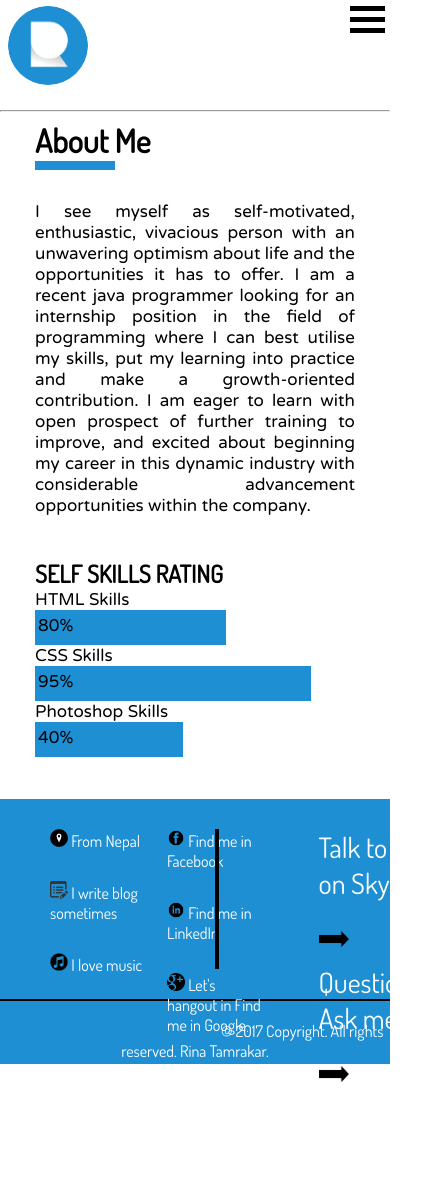
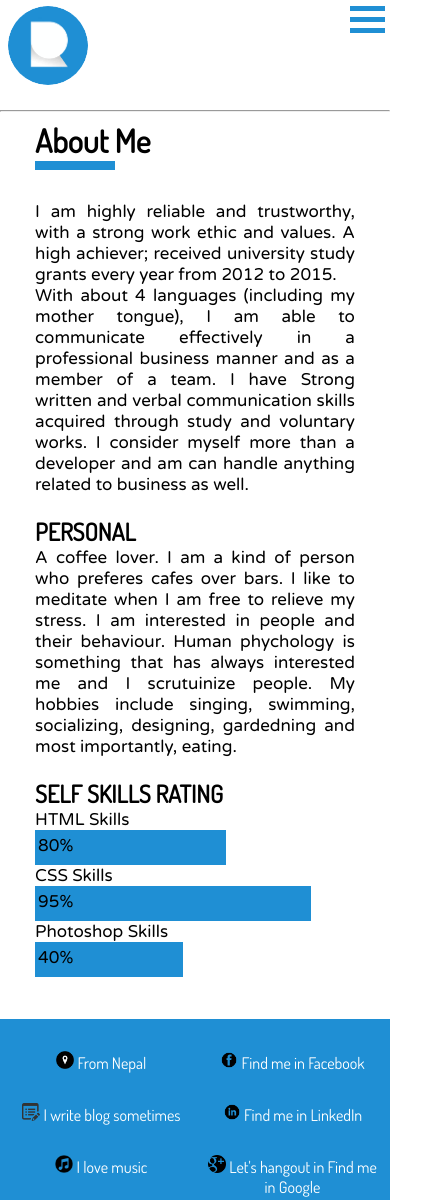
Before and after one commit to TmkrRina/csy1018-assign1, a plain HTML site: page bio.html in a window 390 px wide. Shown: the top 1200 px of the page, 436 px wide, since content can reach past the window. Before the commit the page ends 1099 px from the top, so only its background shows below. Drawn offline with Linux system fonts and the light colour scheme.

Commit message:
Last commit before submit

```diff
--- a/bio.html
+++ b/bio.html
@@ -5,7 +5,8 @@
 <html>
 <head>
   <title> Bio </title><!-- Title of the page -->
-  <link rel="stylesheet" href="styles/design.css">
+  <link rel="stylesheet" href="styles/design.css"> <!--external css page link-->
+    <!--Google Fonts -->
   <link href="https://fonts.googleapis.com/css?family=Open+Sans+Condensed:300" rel="stylesheet">
   <link href="https://fonts.googleapis.com/css?family=Varela+Round" rel="stylesheet">
   <link href="https://fonts.googleapis.com/css?family=Dosis" rel="stylesheet">
@@ -19,7 +20,7 @@
         </div>
 
 
-        <div class="ham">
+        <div class="ham">  <!-- Top responsive Navigation -->
           <div><label for="disp-nav" class="disp-nav"></label></div>
           <div><label for="disp-nav" class="disp-nav"></label></div>
           <div><label for="disp-nav" class="disp-nav"></label></div>
@@ -35,13 +36,24 @@
                 </nav>
               </header>
 <hr />
-      <div class = "rest">
+      <div class = "rest"> <!-- wrapper for content area -->
         <div class="page_title">
           <h1 class="topics"><span class="borders">  About </span>  Me </h1>
         </div>
-        <div class="content">
-          <p> I see myself as self-motivated, enthusiastic, vivacious person with an unwavering optimism about life and the opportunities it has to offer. I am a recent java programmer  looking for an internship position in the field of programming where I can best utilise my skills, put my learning into practice and make a growth-oriented contribution. I am eager to learn with open prospect of further training to improve, and excited about beginning my career in this dynamic industry with considerable advancement opportunities within the company.</p>
-          <br /> <br />
+        <div class="content"> <!--content area-->
+          <p> I am highly reliable and trustworthy, with a strong work ethic and values.
+            A high achiever; received university study grants every year
+            from 2012 to 2015. </p>
+          <p>  With about 4 languages (including my mother tongue), I am able to communicate effectively in a professional
+            business manner and as a member of a team. I have Strong written and
+            verbal communication skills acquired through study and voluntary works. I consider myself more than a developer and
+            am can handle anything related to business as well.</p>
+          <br />
+          <h3> PERSONAL </h3>
+          <p> A coffee lover. I am a kind of person who preferes cafes over bars. I like to meditate when I am
+            free to relieve my stress. I am interested in people and their behaviour. Human phychology is
+            something that has always interested me and I scrutuinize people. My hobbies include singing,
+          swimming, socializing, designing, gardedning and most importantly, eating. </p> <br/>
           <h3> SELF SKILLS RATING </h3>
           HTML Skills  <div  class="bio_content bio_trans1"> 80% </div>
           CSS Skills  <div  class="bio_content bio_trans2"> 95% </div>
@@ -53,7 +65,7 @@
 </div>
 </div>
 <footer>
- <div class="foot">
+ <div class="foot"> <!--footer of the page-->
       <div class="foot-1">
         <ul>
               <li><img src="images/location.png" alt="Location" />  From Nepal </li>
@@ -75,7 +87,7 @@
       </ul>
     </div>
   </div>
-      <div class="last-foot">
+      <div class="last-foot"> <!--Copyright part, footer -->
         <p> © 2017 Copyright. All rights reserved. Rina Tamrakar. </p>
       </div>
 
--- a/styles/design.css
+++ b/styles/design.css
@@ -9,12 +9,14 @@ header{
   height:110px;
 }
 
+/*-- Container for home page --*/
 .container{
   background-image: url("../images/rinaa.jpg");
   background-repeat: no-repeat;
-  background-size: 100% auto;
+  background-size: 100% auto  ;
 }
 
+/* -- LOGO FOR THE WEBSITE --*/
 .logo{
   float:left;
   width: 7%;
@@ -27,19 +29,13 @@ header{
   width: 80px;
 }
 
-.main_title{
-  float:left;
-  width: 28%;
-  padding-top:4%;
-  color: #4C95E8;
-  font-family: 'Sansita', sans-serif;
-  font-size: 20px;
+/* -- TOP NAVIGATION */
+.ham{
+  float: right;
+  cursor: pointer;
 }
 
-.ham{
-  float: right;
-}
-/*Strip the ul of padding and list styling*/
+/*Striping the ul of padding and list styling*/
 nav {
   float: right;
 }
@@ -47,13 +43,13 @@ nav ul {
 	list-style-type:none;
 }
 
-/*Create a horizontal list with spacing*/
+/*Creating a horizontal list with spacing*/
 nav li {
 	display:inline-block;
 	margin-right: 9px;
 }
 
-/*Style for menu links*/
+/*Menu Links styling*/
 nav li a {
 	display:block;
 	min-width:140px;
@@ -73,18 +69,19 @@ nav li a {
 	color: #000;
 }
 
-/*Hover state for top level links*/
+/*-- Hover links styling --*/
 nav li:hover a  {
 	color: #1f8fd4;
 }
 
-/*Style 'show menu' label button and hide it by default*/
+/*-- Style Ham navigation and hide by default*/
 .disp-nav {
   width: 35px;
   height: 5px;
-  background-color: black;
+  background-color: #1f8fd4;
   margin: 6px 5px;
 	display: none;
+  cursor: pointer;
 }
 
 /*Hide checkbox*/
@@ -92,7 +89,7 @@ input[type=checkbox]{
     display: none;
 }
 
-/*Show menu when invisible checkbox is checked*/
+/*--Display nav when invisible checkbox is checked*/
 input[type=checkbox]:checked ~ nav ul{
     display: block;
 }
@@ -101,7 +98,7 @@ input[type=checkbox]:checked ~ nav ul{
 /*Responsive Styles*/
 
 @media screen and (max-width : 760px){
-	/*Make dropdown links appear inline*/
+	/*Making dropdown links show inline*/
 	nav ul {
 		position: static;
 		display: none;
@@ -109,24 +106,24 @@ input[type=checkbox]:checked ~ nav ul{
 	nav li {
 		margin-bottom: 1px;
 	}
-	/*Make all menu links full width*/
+	/*Displaying menus links in full width*/
 	ul li, li a {
 		width: 100%;
 	}
-	/*Display 'show menu' link*/
+
+  /*Show hamburger icon*/
 	.disp-nav {
 		display:block;
 	}
 }
 
-
-.section{
-  height: 556px;
+/* Content for hero object in home page */
+.section {
+  padding: 16% 0;
 }
 
 .desc{
   padding-left: 50px;
-  padding-top: 5%;
   font-size: 38px;
   font-weight: 900;
   font-family: 'Dosis', sans-serif;
@@ -145,6 +142,7 @@ input[type=checkbox]:checked ~ nav ul{
   font-size: 60px;
 }
 
+/*  Styling form */
 input[type=text], textarea {
   padding: 10px 18px;
   display: inline-block;
@@ -156,13 +154,14 @@ input[type=text], textarea {
 
 
 
-/* CV Page */
+/* Styles Pages other than Index */
 .rest{
 padding-left:9%;
 padding-right: 9%;
 padding-top:2%;
 }
 
+/*Topic for content */
 .topics{
   font-weight: 900;
   font-family:'Dosis', sans-serif;
@@ -171,10 +170,13 @@ padding-top:2%;
 .page_title {
   padding-bottom: 20px;
 }
+
+/*half border for page topic*/
 .borders{
   border-bottom: 9px solid #1f8fd4;
 }
 
+/* -- Actual content styling for all pages --*/
 .content{
   text-align: justify;
   padding-top: 20px;
@@ -194,6 +196,7 @@ h3 {
   position: relative;
 }
 
+/* styling buttons */
 button, #button{
   padding: 14px 30px;
   color: white;
@@ -208,6 +211,7 @@ button, #button{
   box-shadow: 8px 8px 4px black;
 }
 
+/*Animation for bars that shows skills in bio page */
 .bio_trans1{
 -webkit-animation: htmlskill 9s; /* For Safari 3.1 to 6.0 */
 animation: htmlskill 9s;
@@ -235,40 +239,43 @@ animation: htmlskill 9s;
 
 
 
-/* Standard syntax */
+/* Standard code */
 @keyframes htmlskill {
 
     100% {width: 200px;}
 
 }
 
-/* Syntax for Safari */
+/* Code for Safari */
 @-webkit-keyframes htmlskill {
     100% {width: 200px;}
 }
 
+/* Standard code */
 @keyframes cssskill {
 
     100% {width: 300px;}
 
 }
 
-/* Syntax for Safari */
+/* Code for Safari */
 @-webkit-keyframes cssskill {
     100% {width: 300px;}
 }
 
+/* Standard code */
 @keyframes psskill {
 
     100% {width: 150px;}
 
 }
 
-/* Syntax for Safari */
+/* Code  for Safari */
 @-webkit-keyframes psskill {
     100% {width: 150px;}
 }
-/*Table */
+
+/*Table Properties*/
 table {
     width:100%;
 
@@ -287,18 +294,11 @@ table tr:nth-child(even) {
     background-color: #eee;
 }
 
-
-caption{
-	font-size: 25px;
-	padding:0 0 1% 0;
-	text-align:left;
-}
+/* -- Footer Layout of the page -- */
 footer{
   background-color: #1f8fd4;
-  height: 265px;
   font-family: 'Dosis', sans-serif;
   color: white;
-
 }
 
 footer a{
@@ -311,34 +311,33 @@ footer li:hover a  {
 }
 
 .foot{
+padding: 0.5% 0;
 width: 100%;
-height: 200px;
+display: flex;
+flex-direction: row;
 }
 
-.foot-1{
-  width: 30%;
-  float: left;
+.foot-1, .foot-2, .foot-3 {
+  width: 33%;
+  padding-left: 3%;
+  margin-bottom: 2%;
 }
 
-.foot-2{
-  width: 25%;
-  float: left;
-}
+
 
 .foot-3{
-  border-left: 4px solid black;
-  width: 30%;
-  height: 140px;
-  float: left;
-  margin-top: 30px;
+  margin: 0 0;
+  margin-top: 2%;
+  margin-bottom: 2%;
   font-size: 28px;
+  padding-left: 2%;
+  border-left: 1px solid white;
+
 }
 
 footer ul li {
     list-style-type: none;
-    margin-left: 50px;
 }
-
 
 
 footer ul li img{
@@ -347,10 +346,6 @@ footer ul li img{
   padding-top: 30px;
 }
 
-.foot-3 ul li {
-  padding-left: 50px;
-  padding-bottom: 10px;
-}
 
 .foot-3 ul li img{
   height:16px;
@@ -359,8 +354,38 @@ footer ul li img{
 }
 
 .last-foot{
-  width: 100%;
-  padding-top: 20px;
-  border-top: 2px solid black;
+  padding: 1% 1%;
+  border-top: 2px solid white;
   text-align: center;
 }
+
+/* codes fore making page responsive */
+@media (max-width: 1199px) and (min-width: 785px) {
+  .section {
+    padding: 10% 0;
+  }
+}
+
+
+@media (max-width: 784px) and (min-width: 200px) {
+  .foot {
+    flex-flow: row wrap;
+  }
+
+  .foot-1, .foot-2 {
+    width: 46%;
+    text-align: center;
+
+  }
+  .foot-3 {
+    width: 100%;
+    text-align: center;
+  }
+  .container {
+    padding: 0 0 5% 0;
+  }
+  .section {
+    padding: 0;
+  }
+
+}
```
Also changed, not shown: contact.html (+8 -7 lines), cv.html (+10 -9 lines), index.html (+11 -10 lines), 1 other file.
